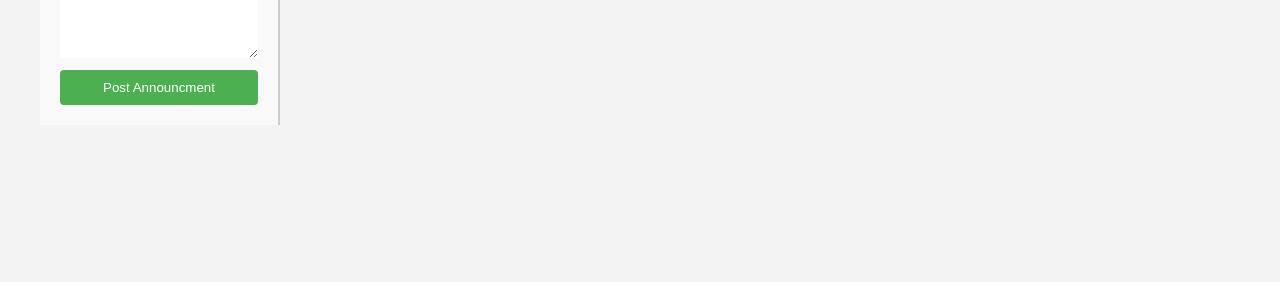
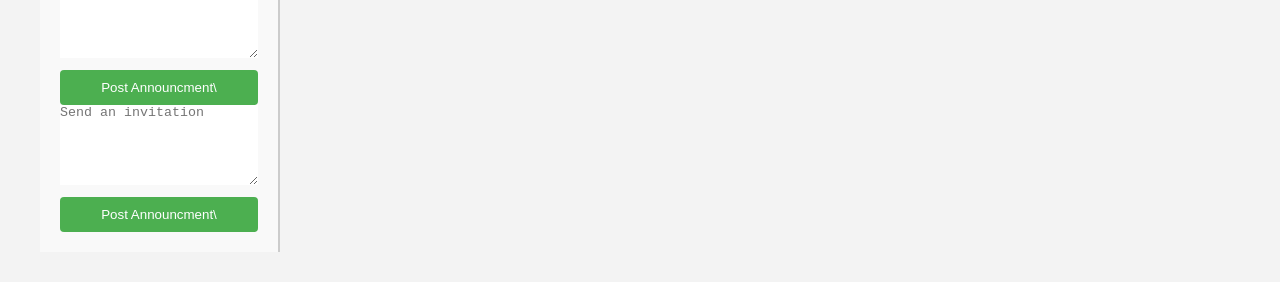
Before and after one commit to AhmadAbouAmoun/e_learning_website, a React (Create React App) app: page /homepage/Enrolled/course-info/1 in a window 1280 px wide. Shown: the part 395-677 px from the top of the page. Built offline with nearby package versions, Linux system fonts and the light colour scheme; no server answers.

Commit message:
linked the invitation state to its text area

```diff
--- a/src/components/commentSection.js
+++ b/src/components/commentSection.js
@@ -129,9 +129,17 @@ const CommentSection = ({id}) => {
                 }}
             />
             <button style={{width: "100%"}} onClick={() => CreateAnnouncment()}>
-                {" "}
-                Post Announcment{" "}
+                Post Announcment\
             </button>
+            <textarea
+                placeholder="Send an invitation"
+                style={{width: "100%", marginBottom: "10px", height: "80px"}}
+                onChange={(e) => {
+                    setInvitation(e.target.value);
+                    console.log(invitation);
+                }}
+            />
+            <button style={{width: "100%"}}>Post Announcment\</button>
         </div>
     );
 };
```
